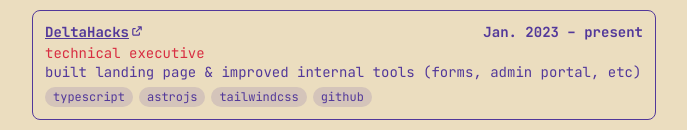
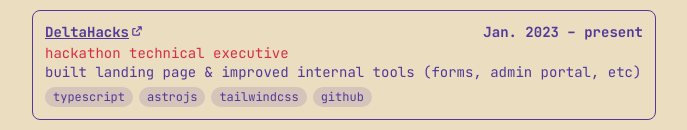
Before and after one commit to selina-kim/personal-website, a Next.js app: page /experience in a window 1280 px wide. Shown: the part 366-496 px from the top of the page, without its empty margins (296-983 px from the left). Built offline with nearby package versions, Linux system fonts and the light colour scheme.

Commit message:
data: fix dh description

```diff
--- a/src/data/experience.ts
+++ b/src/data/experience.ts
@@ -27,7 +27,7 @@
     company: "DeltaHacks",
     url: "https://www.deltahacks.com",
     time: ["Jan. 2023", "present"],
-    position: "technical executive",
+    position: "hackathon technical executive",
     desc: "built landing page & improved internal tools (forms, admin portal, etc)",
     tech: ["typescript", "astrojs", "tailwindcss", "github"],
   },
```
